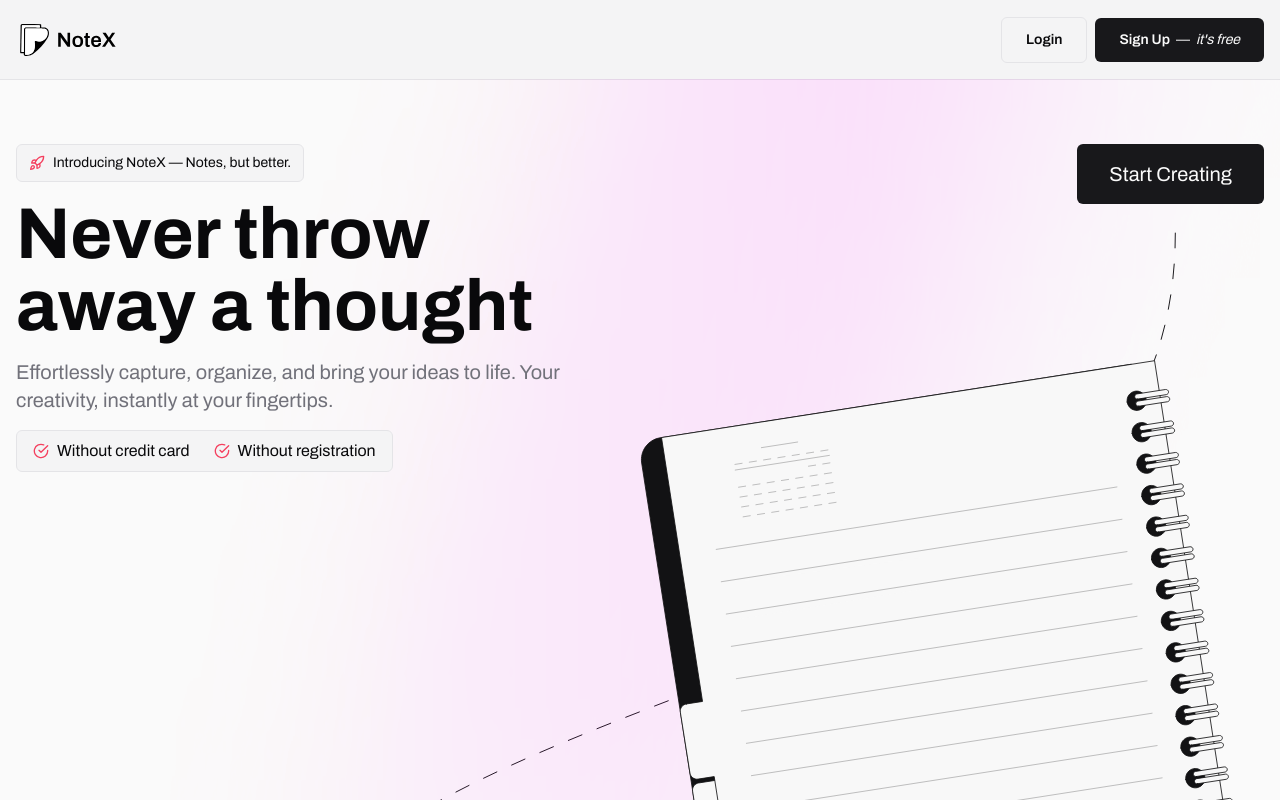
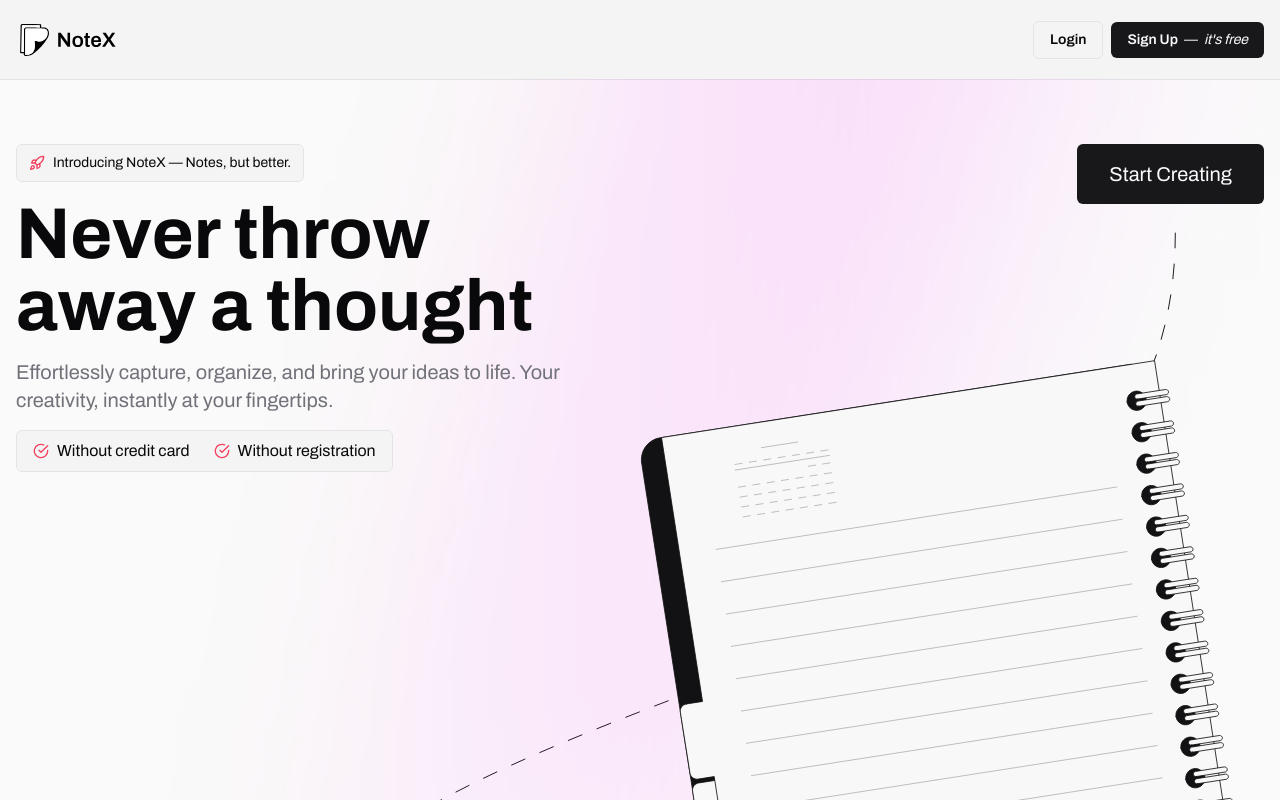
Before and after one commit to notexdotlive/notex, a Next.js app: page / in a window 1280 px wide. Shown: the top 800 px of the page. Built offline with nearby package versions, Linux system fonts and the light colour scheme.

Commit message:
fix: update header component styling

```diff
--- a/app/components/header.tsx
+++ b/app/components/header.tsx
@@ -18,7 +18,7 @@ export default function Header() {
         <div className="flex items-center justify-end gap-2">
           <a
             href="/"
-            className="flex flex-1 items-center justify-center gap-4 px-6 py-3 text-sm text-pretty text-zinc-950 bg-zinc-100 border border-zinc-200 rounded-md whitespace-nowrap"
+            className="flex flex-1 items-center justify-center gap-4 px-4 py-2 text-sm text-pretty text-zinc-950 bg-zinc-100 border border-zinc-200 rounded-md whitespace-nowrap"
           >
             <span
               className="flex items-center justify-center"
@@ -30,7 +30,7 @@ export default function Header() {
 
           <a
             href="/"
-            className="flex flex-1 items-center justify-center gap-4 px-6 py-3 text-sm text-pretty text-zinc-50 bg-zinc-900 rounded-md"
+            className="flex flex-1 items-center justify-center gap-4 px-4 py-2 text-sm text-pretty text-zinc-50 bg-zinc-900 rounded-md"
           >
             <span
               className="flex items-center justify-center whitespace-nowrap"
```
